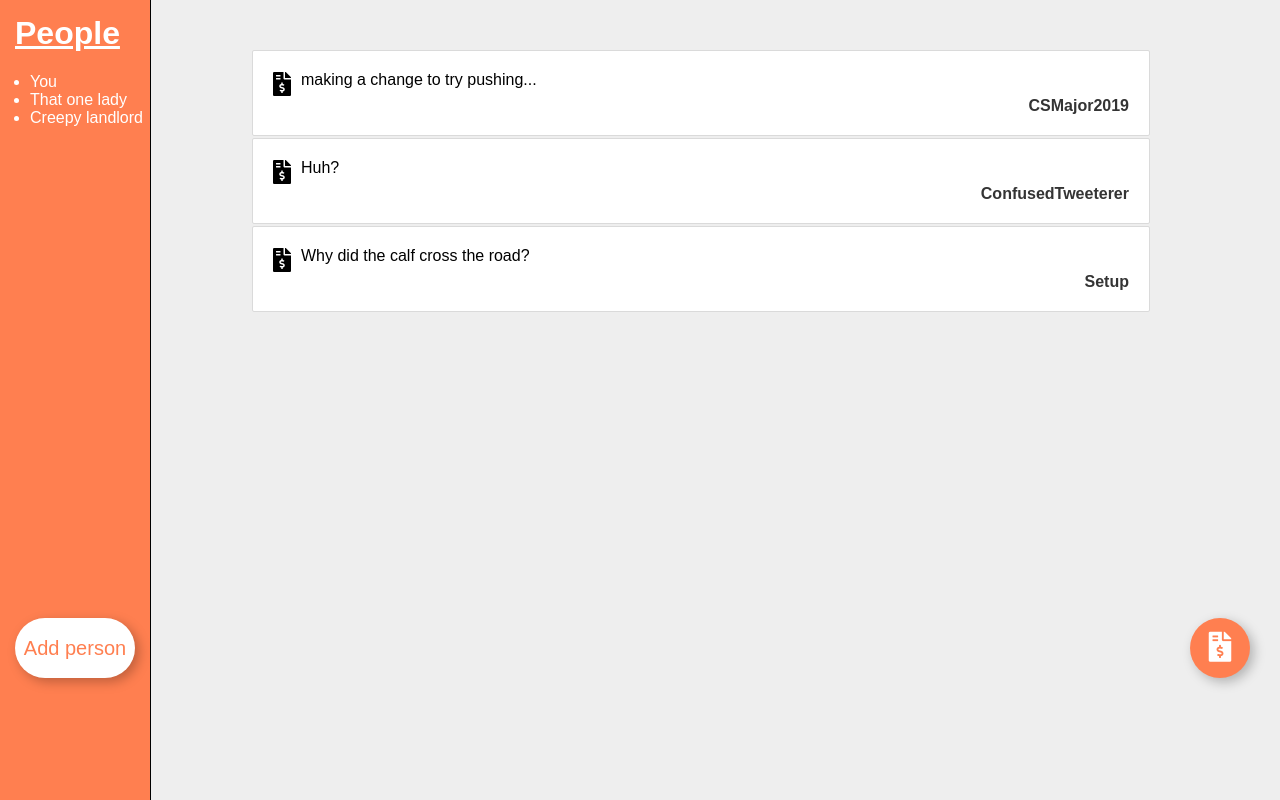
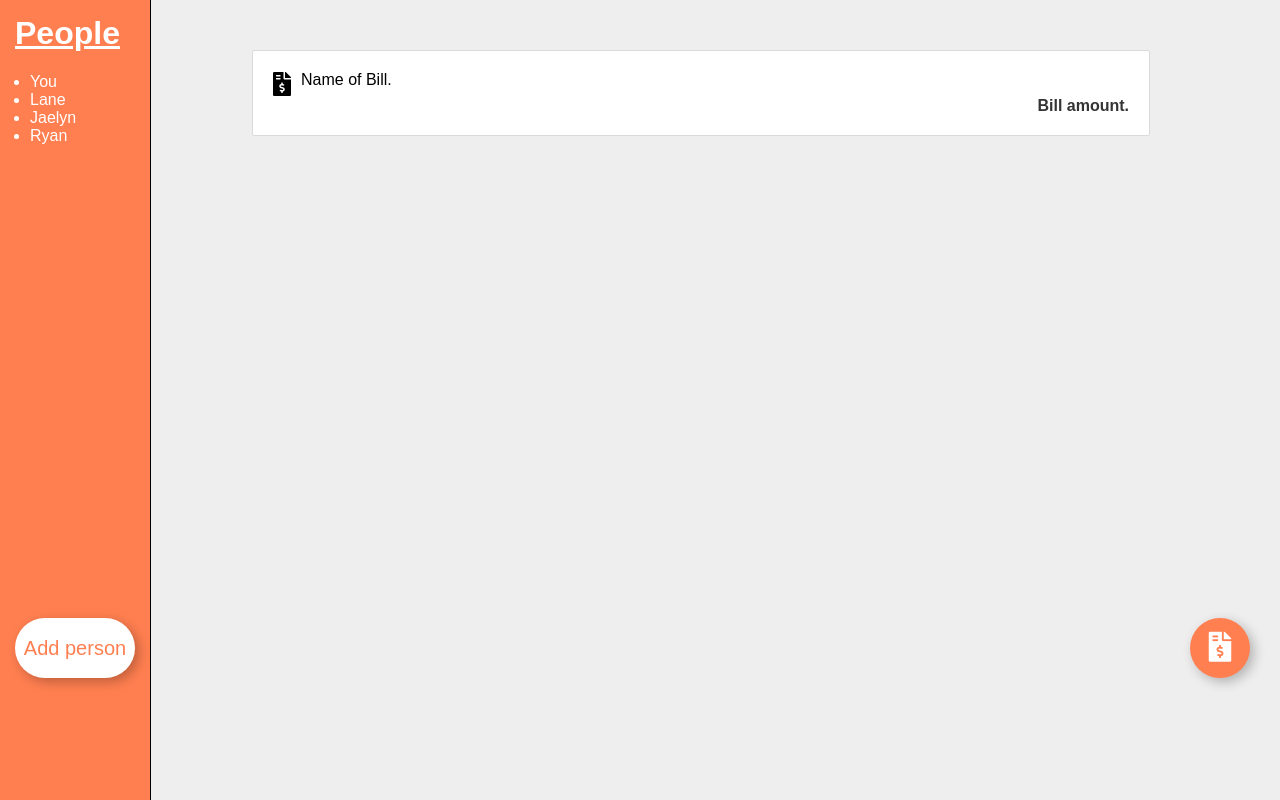
Before and after one commit to osu-cs290-sp19/final-project-cs290-final-project-group-15, a Node server app: page / in a window 1280 px wide. Shown: the part 92-892 px from the top of the page. Run offline with Node 20, Linux system fonts and the light colour scheme; some libraries are stand-ins or nearby versions.

Commit message:
small changes

```diff
--- a/public/bill-template.js
+++ b/public/bill-template.js
@@ -3,7 +3,7 @@
 templates['bill-template'] = template({"compiler":[7,">= 4.0.0"],"main":function(container,depth0,helpers,partials,data) {
     var helper, alias1=depth0 != null ? depth0 : (container.nullContext || {}), alias2=helpers.helperMissing, alias3="function", alias4=container.escapeExpression;
 
-  return "<!-- Bill templete -->\n\n  <article class=\"bill\">\n    <div class=\"bill-icon\">\n      <i class=\"fas fa-bullhorn\"></i>\n    </div>\n    <div class=\"bill-content\">\n      <p class=\"bill-text\">\n        "
+  return "<!-- Bill templete -->\n\n  <article class=\"bill\">\n    <div class=\"bill-icon\">\n      <i class=\"fas fa-file-invoice-dollar\"></i>\n    </div>\n    <div class=\"bill-content\">\n      <p class=\"bill-text\">\n        "
     + alias4(((helper = (helper = helpers["bill-text"] || (depth0 != null ? depth0["bill-text"] : depth0)) != null ? helper : alias2),(typeof helper === alias3 ? helper.call(alias1,{"name":"bill-text","hash":{},"data":data}) : helper)))
     + "\n      </p>\n      <p class=\"bill-author\">\n        <a href=\"#\">"
     + alias4(((helper = (helper = helpers["bill-author"] || (depth0 != null ? depth0["bill-author"] : depth0)) != null ? helper : alias2),(typeof helper === alias3 ? helper.call(alias1,{"name":"bill-author","hash":{},"data":data}) : helper)))
--- a/public/index.html
+++ b/public/index.html
@@ -40,8 +40,9 @@
       <h1 class = 'in-sidebar sidebar-title'>People</h1>
       <ul class = 'in-sidebar'>
         <li class = 'in-sidebar person'><a>You</a></li>
-        <li class = 'in-sidebar person'><a>That one lady</a></li>
-        <li class = 'in-sidebar person'><a>Creepy landlord</a></li>
+        <li class = 'in-sidebar person'><a>Lane</a></li>
+        <li class = 'in-sidebar person'><a>Jaelyn</a></li>
+        <li class = 'in-sidebar person'><a>Ryan</a></li>
       </ul>
         <button class="add-button">Add person</button>
     </div>
@@ -54,41 +55,15 @@
         </div>
         <div class="bill-content">
           <p class="bill-text">
-            making a change to try pushing...
+            Name of Bill.
           </p>
           <p class="bill-author">
-            <a href="#">CSMajor2019</a>
+            <a href="#">Bill amount.</a>
           </p>
         </div>
       </article>
 
-      <article class="bill">
-        <div class="bill-icon">
-          <i class="fas fa-file-invoice-dollar"></i>
-        </div>
-        <div class="bill-content">
-          <p class="bill-text">
-            Huh?
-          </p>
-          <p class="bill-author">
-            <a href="#">ConfusedTweeterer</a>
-          </p>
-        </div>
-      </article>
 
-      <article class="bill">
-        <div class="bill-icon">
-          <i class="fas fa-file-invoice-dollar"></i>
-        </div>
-        <div class="bill-content">
-          <p class="bill-text">
-            Why did the calf cross the road?
-          </p>
-          <p class="bill-author">
-            <a href="#">Setup</a>
-          </p>
-        </div>
-      </article>
 
 
     </main>
@@ -116,12 +91,6 @@
             <input type="number" id="bill-attribution-input" step="0.01">
           </div>
           <div class="bill-input-element">
-            <label for="bill-payer">Who is paying the bill?</label>
-            <select id = "personSelect">
-              <option value="You">You</option>
-              <option value="That one lady">That one lady</option>
-              <option value="Creepy landlord">Creepy landlord</option>
-            </select>
           </div>
         </div>
 
@@ -131,6 +100,11 @@
         </div>
 
       </div>
+
+
+
+
+
     </div>
 
     <div id="modal-backdrop" class="hidden"></div>
--- a/public/index.js
+++ b/public/index.js
@@ -1,6 +1,6 @@
 owedToMe = 0;
-whoOwesWhat = [0,0];
-who = ['That one lady', 'Creepy landlord'];
+whoOwesWhat = [0,0,0];
+who = ['Lane', 'Jaelyn', 'Ryan'];
 each = 0;
 
 var createpersonButton = document.getElementsByClassName('add-button')[0];
@@ -144,7 +144,7 @@ function createNewbillElement() {
   var billIcon = document.createElement('i');
   billIconDiv.classList.add('bill-icon');
   billIcon.classList.add('fa');
-  billIcon.classList.add('fa-bullhorn');
+  billIcon.classList.add('fa-file-invoice-dollar');
   billIconDiv.appendChild(icontext0);
   billIconDiv.appendChild(billIcon);
   billIconDiv.appendChild(icontext2);
@@ -186,7 +186,7 @@ function createNewbillElement() {
   // }
   each = owedToMe/ (whoOwesWhat.length + 1);
   for(var i = 0; i < whoOwesWhat.length; i++){
-    whoOwesWhat[i] = whoOwesWhat[i] + each;
+    whoOwesWhat[i] =  each;
     console.log('Your roommate, ' + who[i] + ', owes you ' + whoOwesWhat[i].toFixed(2) + ' dollars.');
   }
   return newbill;
--- a/views/partials/bill-template.handlebars
+++ b/views/partials/bill-template.handlebars
@@ -2,7 +2,7 @@
 
   <article class="bill">
     <div class="bill-icon">
-      <i class="fas fa-bullhorn"></i>
+      <i class="fas fa-file-invoice-dollar"></i>
     </div>
     <div class="bill-content">
       <p class="bill-text">
```
